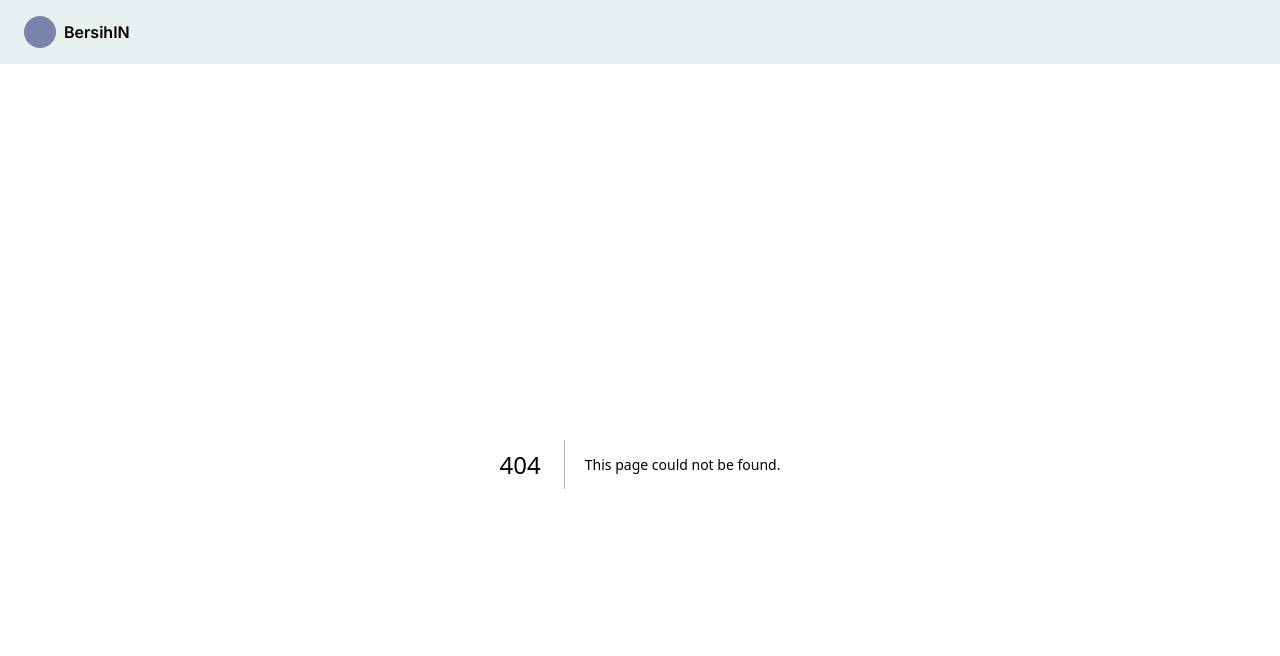
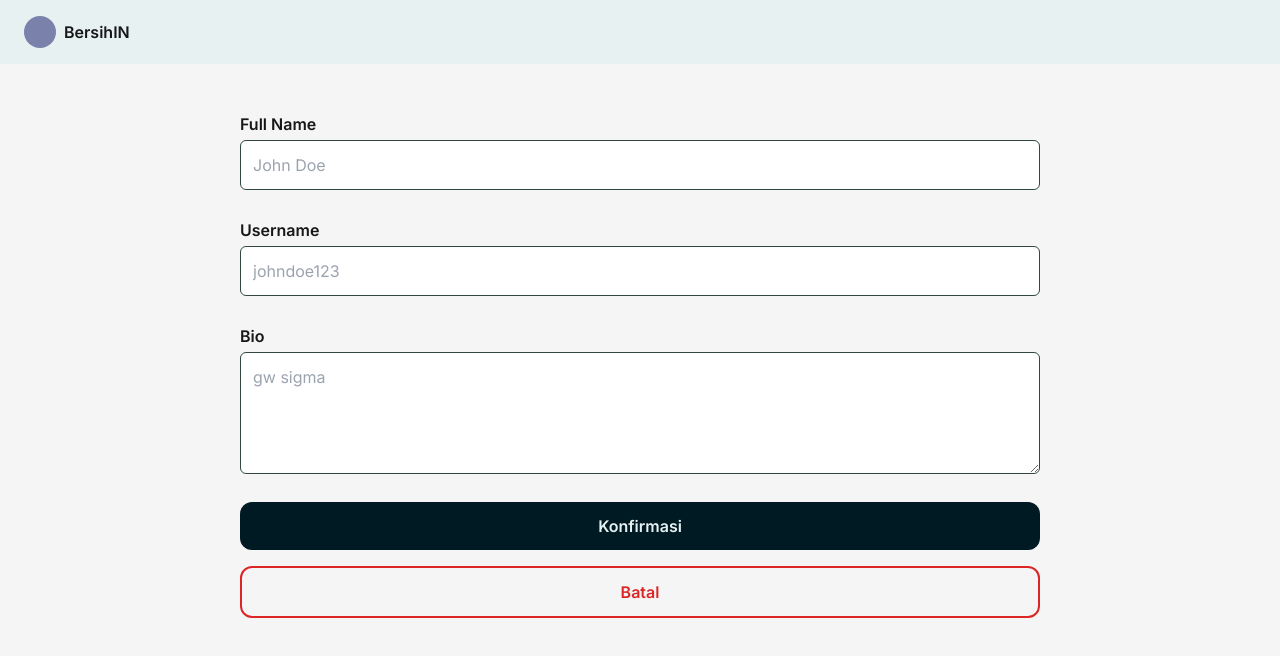
Before and after one commit to MDAlviano/BersihIN, a Next.js app: page /user/edit in a window 1280 px wide. Before the commit this address had no page. Shown: the top 656 px of the page. Built offline with nearby package versions, Linux system fonts and the light colour scheme; some icons are missing.

Commit message:
implement ui: edit profile

```diff
--- /dev/null
+++ b/src/app/user/edit/page.tsx
@@ -0,0 +1,66 @@
+import Link from "next/link";
+
+export default function Page() {
+    return (
+    <div className="w-full h-screen flex flex-col gap-8 py-8 px-10 items-center bg-color7">
+
+      <div className="flex flex-col w-4/5 lg:w-2/3">
+
+        {/* <!-- Edit Profile Form --> */}
+        <form
+          method=""
+          action=""
+          className="flex flex-col item gap-1 w-full mt-4"
+        >
+          {/* <!-- Full Name --> */}
+          <label className="font-semibold">Full Name</label>
+          <input
+            type="text"
+            name="name"
+            id="name-form"
+            required
+            placeholder="John Doe"
+            className="w-full p-2 lg:p-3 mb-2 lg:mb-6 border-color2 border rounded-md"
+          />
+
+          {/* <!-- Username --> */}
+          <label className="font-semibold">Username</label>
+          <input
+            type="text"
+            name="username"
+            id="username-form"
+            required
+            placeholder="johndoe123"
+            className="w-full p-2 lg:p-3 mb-2 lg:mb-6 border-color2 border rounded-md"
+          />
+
+          {/* <!-- Bio --> */}
+          <label className="font-semibold">Bio</label>
+          <textarea
+            name="bio"
+            id="bio-form"
+            rows={4}
+            placeholder="gw sigma"
+            className="w-full p-2 lg:p-3 mb-4 lg:mb-6 border-color2 border rounded-md"></textarea>
+
+          {/* <!-- Confirm btn --> */}
+          <button
+            type="submit"
+            className="py-2 lg:p-3 text-color5 text-sm lg:text-base font-semibold bg-color3 rounded-xl mb-1 lg:mb-3"
+          >
+            Konfirmasi
+          </button>
+
+          {/* <!-- Cancel btn --> */}
+          <button
+            type="submit"
+            className="py-2 lg:py-3 text-red-600 border-2 border-red-600 text-sm lg:text-base font-semibold bg-color7 rounded-xl"
+          >
+            Batal
+          </button>
+
+        </form>
+      </div>
+    </div>
+    );
+}
```
